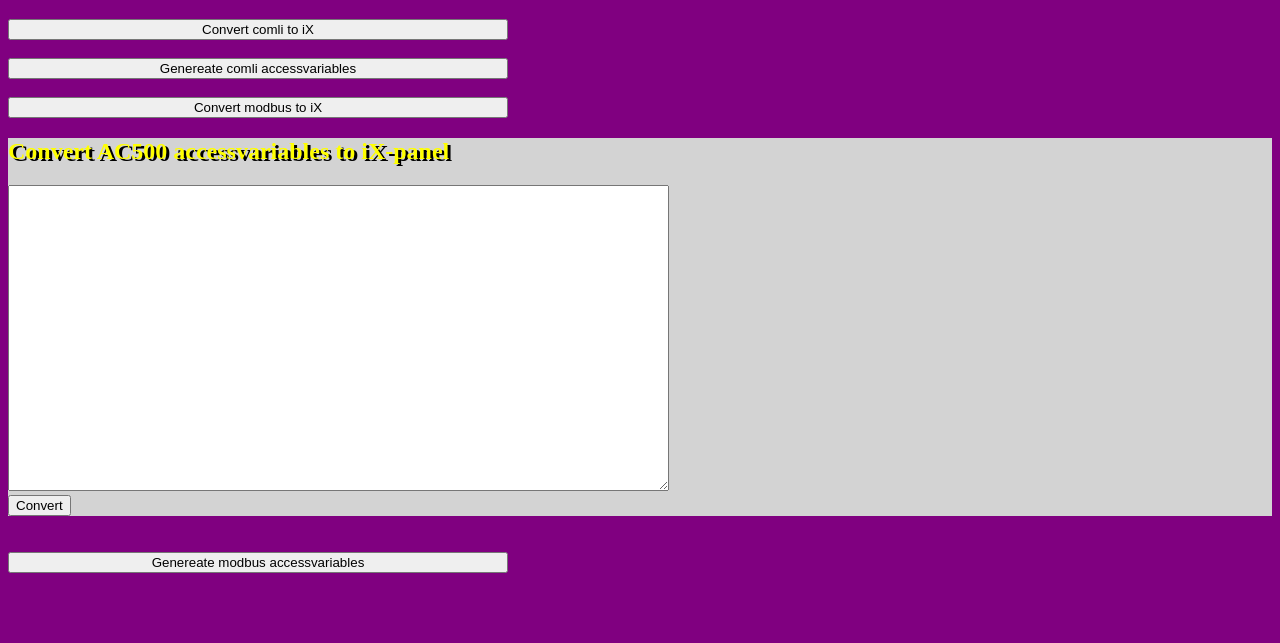
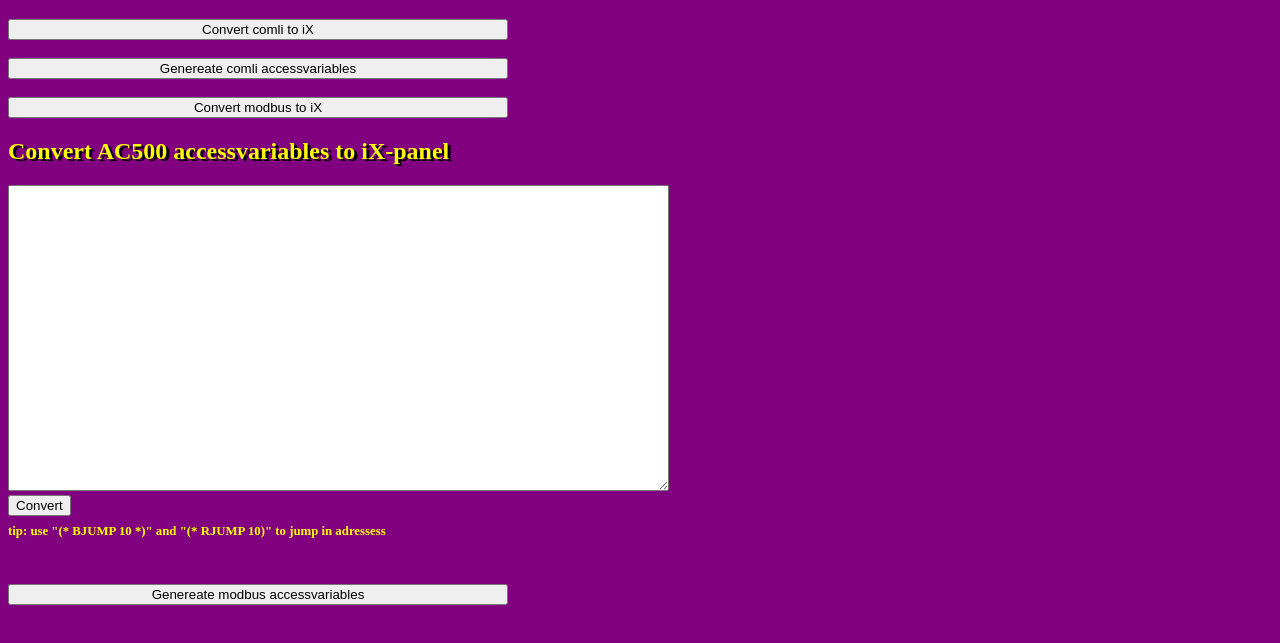
Before and after one commit to gurkslask/AC500Convert, a plain HTML site: page web/static/index.html in a window 1280 px wide. Both pictures are taken after a click on the button "Convert modbus to iX". Shown: the part 79-722 px from the top of the page. Drawn offline with nearby package versions, Linux system fonts and the light colour scheme.

Commit message:
Some restyling of the web page

```diff
--- a/web/static/index.html
+++ b/web/static/index.html
@@ -42,6 +42,7 @@
 <div><textarea name="body" rows="20" cols="80"></textarea></div>
 <div><input type="submit" value="Convert"></div>
 </form>
+<h3>tip: use "(* BJUMP 10 *)" and "(* RJUMP 10)" to jump in adressess</h3>
 </div>
 
 <br>
@@ -59,7 +60,7 @@
 <br>
 <br>
 <button type="button" id="btnmodbuscon" style="width:500px">Convert modbus to iX</button>
-<div id="modbuscon" style="background-color:lightgrey; border-color:black; border-width:3px">
+<div id="modbuscon" >
 <h2>Convert AC500 accessvariables to iX-panel</h2>
 
 
@@ -67,6 +68,7 @@
 <div><textarea name="body" rows="20" cols="80"></textarea></div>
 <div><input type="submit" value="Convert"></div>
 </form>
+<h3>tip: use "(* BJUMP 10 *)" and "(* RJUMP 10)" to jump in adressess</h3>
 </div>
 
 <br>
--- a/web/static/styles.css
+++ b/web/static/styles.css
@@ -1,12 +1,23 @@
 body {
     background-color: purple;
-
 }
 h1 {
     color:yellow;
     text-shadow: 3px 2px black;
 }
-h2{
+h2 {
     color:yellow;
     text-shadow: 3px 2px black;
 }
+h3 {
+    color:yellow;
+    text-align:left;
+    text_decoration:underline;
+    font-size:0.8em;
+    line-height:0.5;
+}
+div {
+    border:0px;
+    margin:0px;
+    padding:0px;
+}
```
